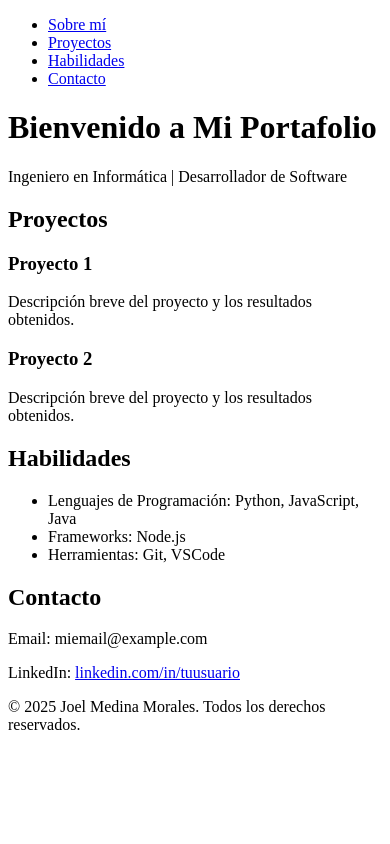
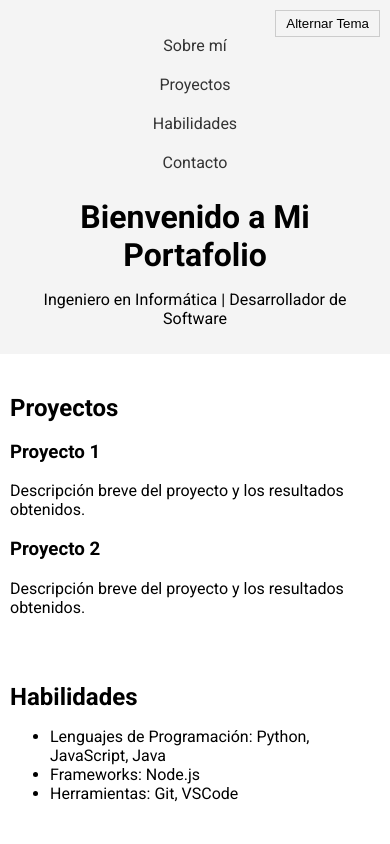
Before and after one commit to jjmmcode/portafolio, a plain HTML site: page index.html in a window 390 px wide. Shown: the top 844 px of the page. Drawn offline with Linux system fonts and the light colour scheme.

Commit message:
Actualización del CSS y funcionalidad de tema oscuro

```diff
--- a/css/styles.css
+++ b/css/styles.css
@@ -0,0 +1,119 @@
+/* General Styles */
+
+
+/* Tema Claro (Default) */
+body {
+    font-family: 'Roboto', sans-serif;
+    margin: 0;
+    padding: 0;
+    box-sizing: border-box;
+}
+
+a {
+    color: #007bff;
+}
+
+
+header {
+    position: relative;
+    text-align: center;
+    background-color: #f4f4f4;
+    padding: 20px;
+}
+
+#theme-toggle {
+    position: absolute;
+    top: 10px;
+    right: 10px;
+    background-color: #f4f4f4;
+    border: 1px solid #ccc;
+    padding: 5px 10px;
+    cursor: pointer;
+}
+
+nav ul {
+    display: flex;
+    justify-content: center;
+    list-style: none;
+    padding: 0;
+}
+
+nav ul li {
+    margin: 0 15px;
+}
+
+nav ul li a {
+    text-decoration: none;
+    color: #333;
+}
+
+
+h1, h2 {
+    margin: 10px 0;
+}
+
+section {
+    padding: 20px;
+    margin: 20px auto;
+    max-width: 800px;
+}
+
+footer {
+    text-align: center;
+    padding: 10px;
+    background-color: #f4f4f4;
+}
+
+/* Tema Oscuro */
+
+body.dark-theme {
+    background-color: #000000;
+    color: #ffffff;
+}
+
+body.dark-theme a {
+    color: #1e90ff;
+}
+
+body.dark-theme header {
+    background-color: #111111;
+    color: #ffffff;
+    border: 1px solid #555555;
+}
+
+body.dark-theme nav ul li a {
+    color: #ffffff; /* Cambia el color de los enlaces del menú de navegación */
+}
+
+body.dark-theme footer {
+    background-color: #222222; /* Cambia fondo de footer */
+    color: #ffffff;
+}
+
+body.dark-theme section {
+    background-color: #111111;
+    border: 1px solid #333333;
+}
+
+/* Fin Dark Theme */
+
+/*Responsive Styles*/
+
+@media (max-width: 768px) {
+    nav ul {
+        flex-direction: column;
+        align-items: center;
+    }
+
+    nav ul li {
+        margin: 10px;
+    }
+
+    header {
+        padding: 10px;
+    }
+
+    section {
+        padding: 10px;
+    }
+}
--- a/index.html
+++ b/index.html
@@ -5,11 +5,13 @@
     <meta name="viewport" content="width=device-width, initial-scale=1.0">
     <meta name="description" content="Portafolio Profesional de un Ingeniero en Informática. Descubre mis proyectos, habilidades y experiencia.">
     <title>Mi Portafolio</title>
+    <link rel="stylesheet" href="css/styles.css">
     <link href="https://fonts.googleapis.com/css2?family=Roboto:wght@400;700&display=swap" rel="stylesheet">
 </head>
 <body>
     <!--HEADER-->
     <header>
+        <button id="theme-toggle">Alternar Tema</button>
         <nav>
             <ul>
                 <li><a href="#about">Sobre mí</a></li>
@@ -55,5 +57,9 @@
     <footer>
         <p>&copy; 2025 Joel Medina Morales. Todos los derechos reservados.</p>
     </footer>
+
+
+    <!--Scripts-->
+    <script src="js/theme_toggle.js"></script>
 </body>
 </html>
--- /dev/null
+++ b/js/theme_toggle.js
@@ -0,0 +1,26 @@
+// Toggle Dark and Light Theme
+
+const themeToggleBtn = document.getElementById('theme-toggle');
+
+// Function to switch themes
+
+function toggleTheme() {
+    document.body.classList.toggle('dark-theme');
+
+    // Save the current theme in local storage
+    const currentTheme = document.body.classList.contains('dark-theme') ? 'dark' : 'light';
+    localStorage.setItem('theme', currentTheme);
+}
+
+// Event Listener for the button
+
+themeToggleBtn.addEventListener('click', toggleTheme);
+
+// Load theme from local storage on page load
+
+window.addEventListener('DOMContentLoaded', () => {
+    const savedTheme = localStorage.getItem('theme');
+    if (savedTheme === 'dark') {
+        document.body.classList.add('dark-theme');
+    }
+});
```
Also changed, not shown: 1 other file.
